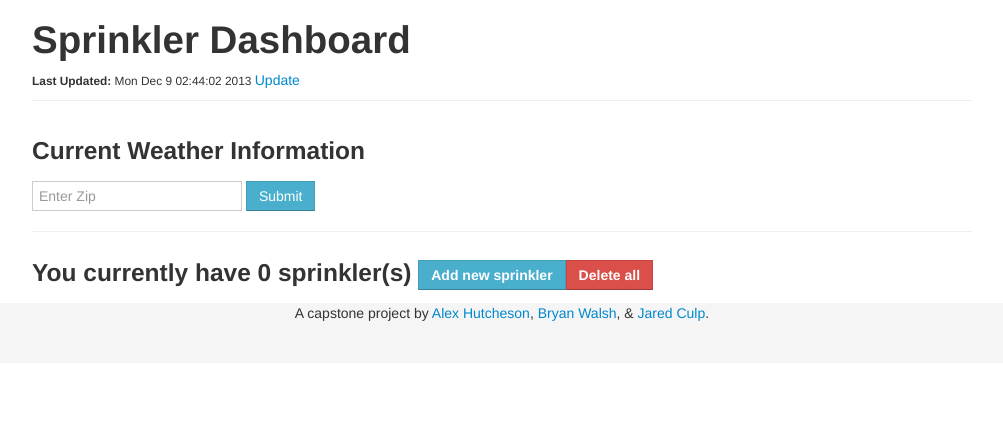
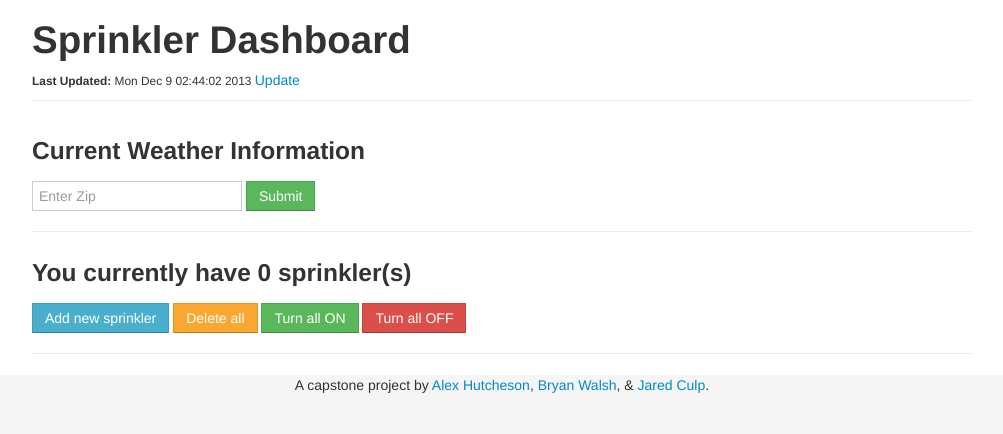
Before and after one commit to jaredculp/sprinkler-flask-server, a Flask app: page / in a window 1280 px wide. Shown: the top 434 px of the page, without its empty margins (138-1141 px from the left). Run offline with Flask 2, Linux system fonts and the light colour scheme; data that the repository does not hold is empty.

Commit message:
Button cleanup
added buttons for turning all sprinklers on and turning all off

```diff
--- a/app/templates/dashboard.html
+++ b/app/templates/dashboard.html
@@ -42,7 +42,7 @@
 
             <form class="form-inline" action="{{ url_for('show_dashboard') }}" method="post">
                 <input id="location" type="text" name="location" placeholder="Enter Zip" class="input-large" style="height: 30px">
-                <input type="submit" value="Submit" class="btn btn-info">
+                <input type="submit" value="Submit" class="btn btn-success">
             </form>
 
             {% if weather %}
@@ -56,13 +56,19 @@
             {% endif %}
             <hr>
 
-            <h3>You currently have {{ sprinklers|length }} sprinkler(s) <a href="#addSprinklerModal" role="button" class="btn btn-info" data-toggle="modal">Add new sprinkler</a><a href="{{ url_for('delete_all_sprinklers')}}" class="btn btn-danger">Delete all</a></h3>
+            <h3>You currently have {{ sprinklers|length }} sprinkler(s)</h3>
+            <a href="#addSprinklerModal" role="button" class="btn btn-info" data-toggle="modal">Add new sprinkler</a>
+            <a href="{{ url_for('delete_all_sprinklers')}}" class="btn btn-warning">Delete all</a>
+            <a class="btn btn-success" href="{{ url_for('allON') }}">Turn all ON</a>
+            <a class="btn btn-danger" href="{{ url_for('allOFF') }}">Turn all OFF</a>
+            <hr>
             {% for sprinkler in sprinklers %}
             {% if sprinkler.status == "ON" %}
-            <p><strong>Sprinkler {{ sprinkler.name }}</strong> <span class="label label-success">ON</span>  <a href="{{ url_for('delete_sprinkler', head=sprinkler.id) }}"><span class="label label-warning">DELETE</span></a></p>
+                {% set status_color = "text-success" %}
             {% else %}
-            <p><strong>Sprinkler {{ sprinkler.name }}</strong> <span class="label label-important">OFF</span>  <a href="{{ url_for('delete_sprinkler', head=sprinkler.id) }}"><span class="label label-warning">DELETE</span></a></p>
+                {% set status_color = "text-error" %}
             {% endif %}
+            <p><span class="{{ status_color }}"><strong>{{ sprinkler.status }}</strong></span>&nbsp;&nbsp;&nbsp;&nbsp;{{ sprinkler.name }}&nbsp;&nbsp;&nbsp;&nbsp;<a href="{{ url_for('delete_sprinkler', head=sprinkler.id) }}"><span class="label label-warning">DELETE</span></a></p>
             <ul class="unstyled">
                 <li>
                 <label for="moisture">Moisture reading</label>
--- a/app/views.py
+++ b/app/views.py
@@ -83,6 +83,21 @@ def delete_all_sprinklers():
     flash("All sprinklers deleted")
     return redirect(url_for('show_dashboard'))
 
+@app.route('/allON')
+def allON():
+    sprinklers = Sprinkler.query.all()
+    for sprinkler in sprinklers:
+        sprinkler.turn_on()
+    flash("All sprinklers have been switched to ON")
+    return redirect(url_for('show_dashboard'))
+
+@app.route('/allOFF')
+def allOFF():
+    sprinklers = Sprinkler.query.all()
+    for sprinkler in sprinklers:
+        sprinkler.turn_off()
+    flash("All sprinklers have been switched to OFF")
+    return redirect(url_for('show_dashboard'))
 
 @app.route('/request/<head>/<request>')
 def do_request(head, request):
```
Also changed, not shown: app/app.db, 1 other file.
